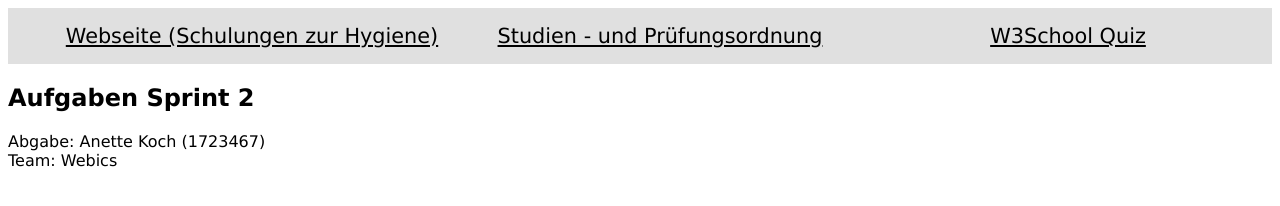
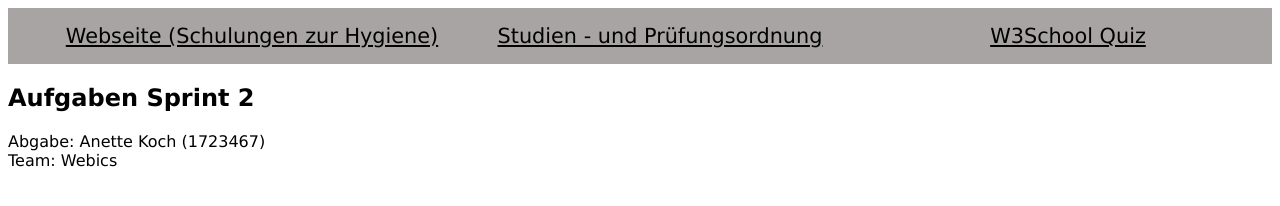
Before and after one commit to AnetteKoch/AnetteKoch.github.io, a plain HTML site: page www/index.html in a window 1280 px wide. Drawn offline with Linux system fonts and the light colour scheme.

Commit message:
Update style.css

```diff
--- a/www/style.css
+++ b/www/style.css
@@ -8,7 +8,7 @@ main {
 
 nav {
   display: flex;
-  background-color: #e0e0e0;
+  background-color: #a8a4a4;
 }
 
 
```
